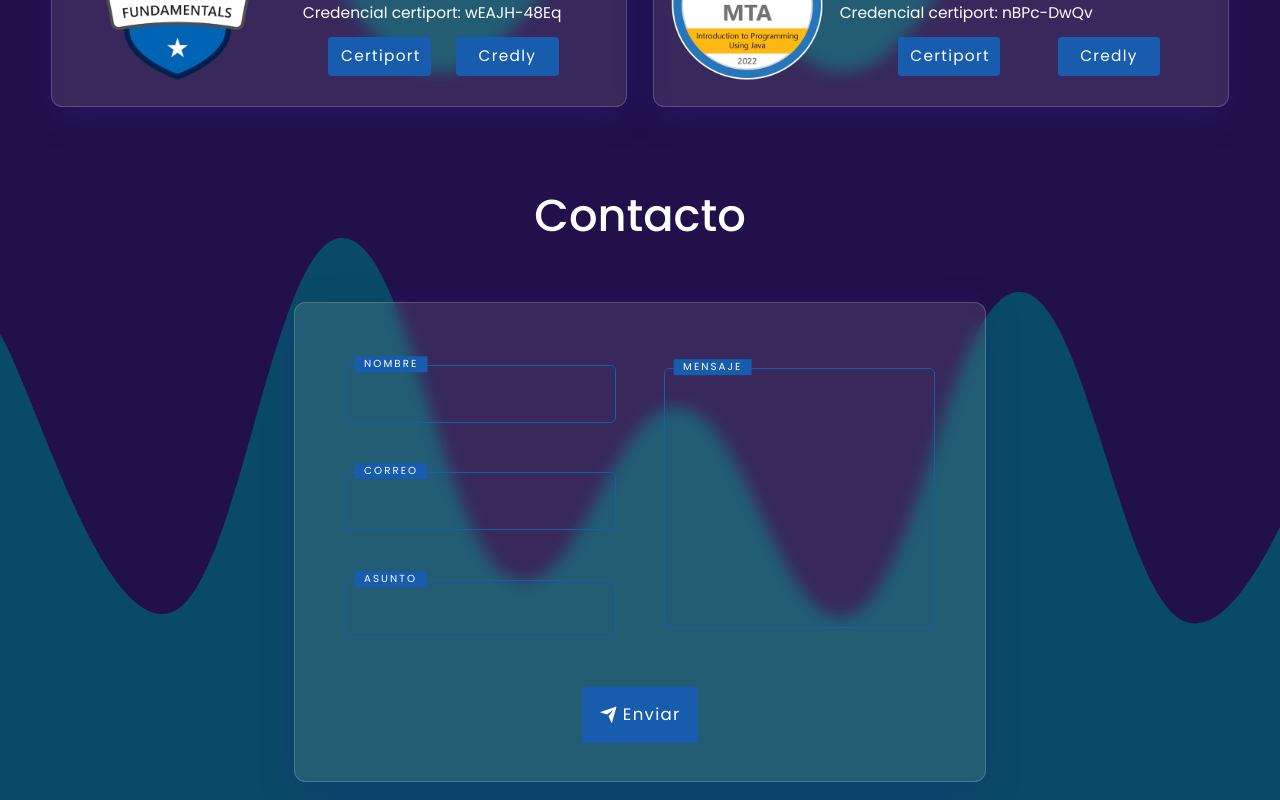
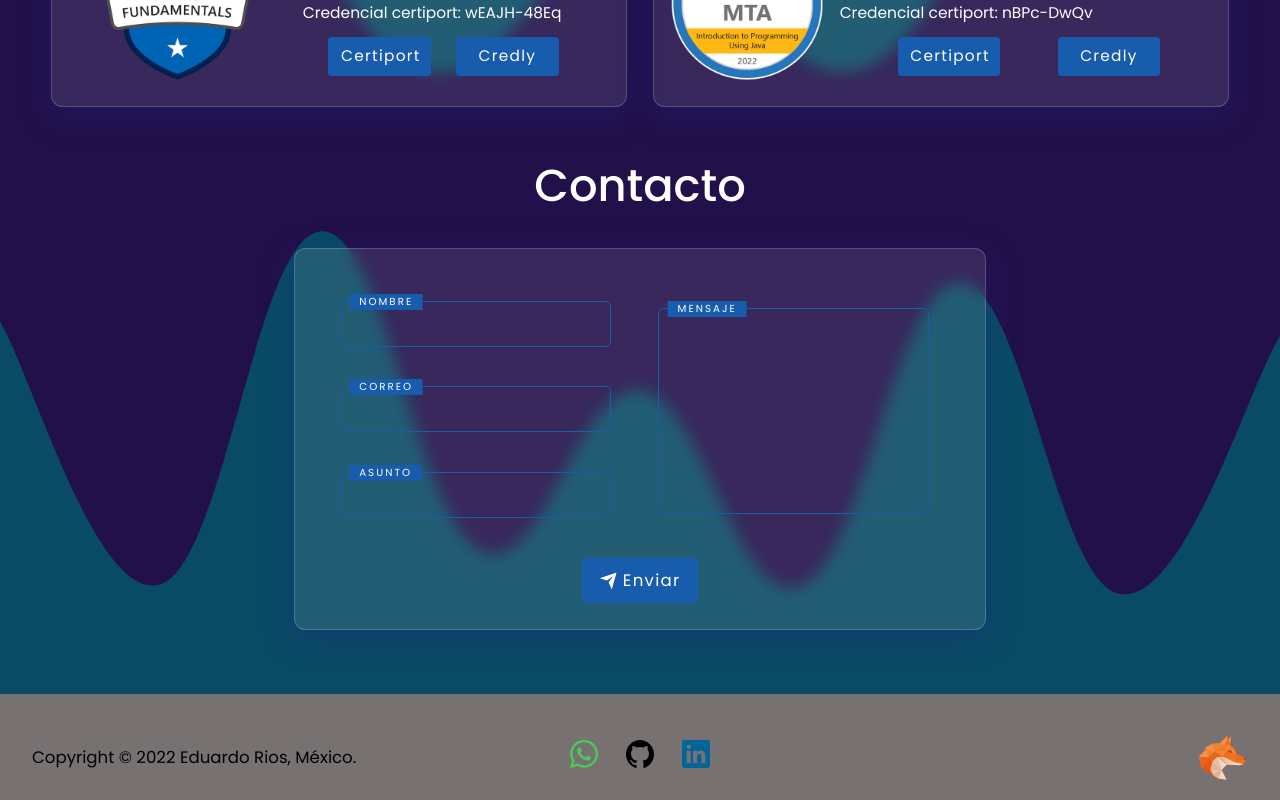
Before and after one commit to edRiosJ/portfolio, a React (Create React App) app: page / in a window 1280 px wide. Shown: the part 3640-4440 px from the top of the page. Built offline with nearby package versions, Linux system fonts and the light colour scheme; a web font is replaced by a local one.

Commit message:
Size contact section

```diff
--- a/src/components/pures/contactSection/ContactSection.jsx
+++ b/src/components/pures/contactSection/ContactSection.jsx
@@ -92,7 +92,7 @@ function ContactSection()
                     </div>
                   </div>
                   <div className="mainFormContainer_panelRight">
-                    <div className="inputBox">
+                    <div className="inputBox_message">
                       <Field id="message" name="message" as="textarea" />
                       <span>Mensaje</span>
                       {errors.message && touched.message && (<label>{errors.message}</label>)}
--- a/src/components/pures/contactSection/contactSection.css
+++ b/src/components/pures/contactSection/contactSection.css
@@ -1,10 +1,11 @@
 .contactSection
 {
-  padding-top: 7vh;
-  min-height: max-content;
+  padding-top: 2vw;
+  height: max-content;
   background-color: #094B65;
   background-image: url('../../../img/waveDark2.svg');
   background-repeat: no-repeat;
+  background-size: contain;
 }
 
 .contactSection h2
@@ -13,7 +14,7 @@
   font-weight: 500;
   color: #FFFFFF;
   width: 30vw;
-  height: 10vh;
+  height: 5vw;
   margin: auto;
   text-align: center;
 }
@@ -23,11 +24,11 @@
   display: flex;
   justify-content: center;
   align-items: center;
-  width: 100%;
-  min-height: max-content;
+  width: 100vw;
+  height: max-content;
   padding-left: 5vw;
   padding-right: 5vw;
-  margin-top: 5vh;
+  margin-top: 2.55vw;
 }
 
 .form
@@ -35,32 +36,33 @@
   display: flex;
   flex-direction: column;
   align-items: center;
-  width: 60%;
-  height: 60vh;
+  width: 54vw;
+  height: 29.8vw;
   padding: 2vw;
   background: rgba( 255, 255, 255, 0.1 );
   box-shadow: 0 8px 32px 0 rgba( 31, 38, 135, 0.37 );
   backdrop-filter: blur( 7.5px );
   -webkit-backdrop-filter: blur( 7.5px );
   border-radius: 0.9vw;
-  border: 1px solid rgba( 255, 255, 255, 0.18 );
-  margin-bottom: 10vh;
+  border: 0.1vw solid rgba( 255, 255, 255, 0.18 );
+  margin-bottom: 5vw;
 }
 
 .mainFormContainer
 {
   display: flex;
-  width: 100%;
-  height: 85%;
+  width: 49.75vw;
+  height: 20.15vw;
   justify-content: space-evenly;
   align-items: center;
+  margin-top: 1vw;
 }
 
 .mainFormContainer_panelLeft,
 .mainFormContainer_panelRight
 {
-  width: 50%;
-  height: 100%;
+  width: 24.9vw;
+  height: 20.12vw;
   display: flex;
   flex-direction: column;
   justify-content: space-evenly;
@@ -72,18 +74,28 @@
   margin: 1vw;
 }
 
-.inputBox
+.inputBox,
+.inputBox_message
 {
   position: relative;
-  width: 85%;
+  width: 22vw;
+  height: 5.65vw;
   margin: 1vw;
+  display: flex;
+  flex-direction: column;
+  justify-content: flex-start;
+}
+
+.inputBox_message
+{
+  height: 17vw;
 }
 
 .inputBox input,
 #message
 {
-  width: 100%;
-  height: 7.25vh;
+  width: 21.18vw;
+  height: 3.6vw;
   padding: 0.75vw;
   border: 0.1vw solid #175CAD;
   background: transparent;
@@ -95,33 +107,36 @@
 
 #message
 {
-  height: 32.5vh;
+  height: 16.15vw;
   resize: none;
 }
 
-.inputBox span
+.inputBox span,
+.inputBox_message span
 {
   position: absolute;
   left: 0;
   pointer-events: none;
   text-transform: uppercase;
   color: #fff;
-  transform: translateX(0.75vw) translateY(-1.1vh);
+  transform: translateX(0.75vw) translateY(-0.55vw);
   font-size: 0.8vw;
   padding: 0 0.75vw;
   background: #175CAD;
   letter-spacing: 0.16vw;
 }
 
-.inputBox label
+.inputBox label,
+.inputBox_message label
 {
   color: red;
+  font-size: 1.2vw;
 }
 
 .btnSend
 {
   width: 9vw;
-  height: 7vh;
+  height: 3.47vw;
   padding: .6vw 1vw;
   color: #ffffff;
   background-color: #175CAD;
```
